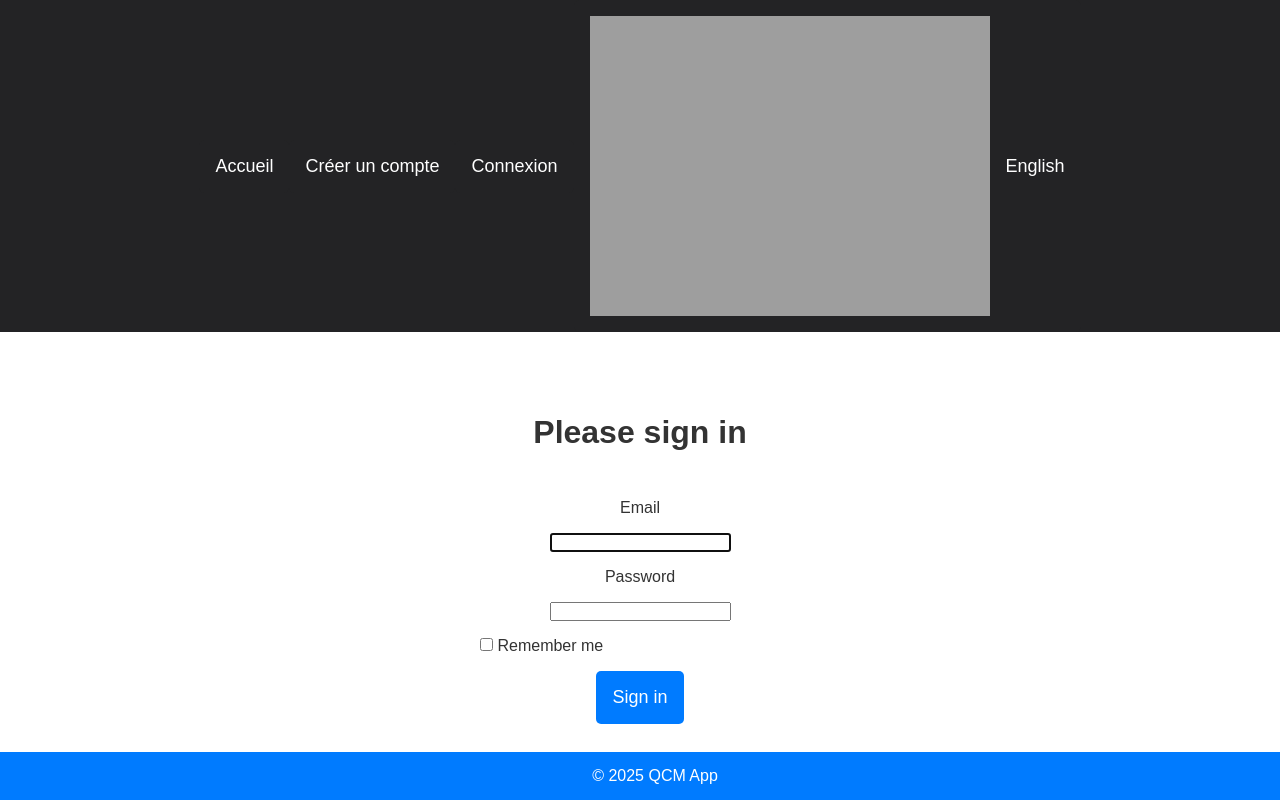
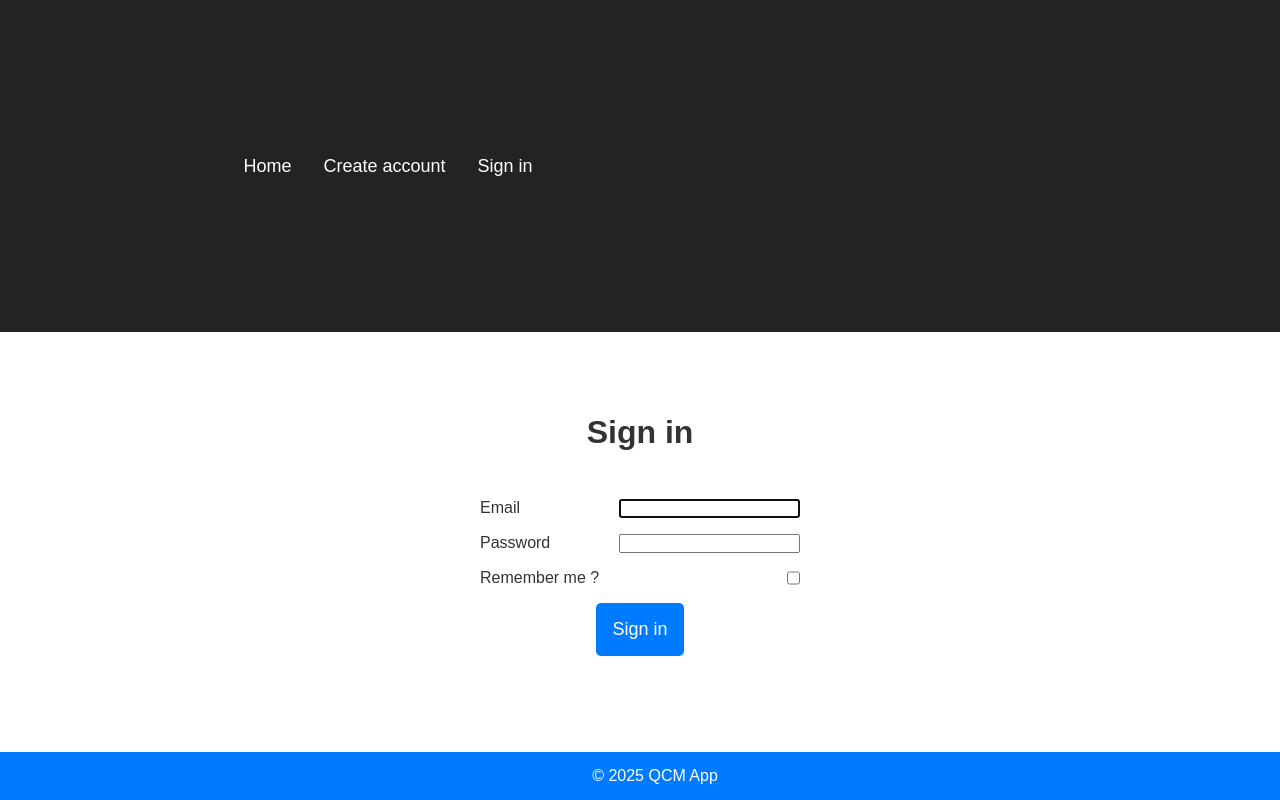
Before and after one commit to DeoxysTheGod/symfony-project-test, a Symfony app: template templates/security/login.html.twig in a window 1280 px wide. Run offline with Twig, Linux system fonts and the light colour scheme; the template is opened without the code that fills it, so the values that code supplies are empty; style sheets or scripts are compiled from the project's sources; some libraries are stand-ins or nearby versions.

Commit message:
adding translate system

```diff
--- a/assets/app.js
+++ b/assets/app.js
@@ -17,21 +17,32 @@ document.addEventListener("DOMContentLoaded", async function () {
             const li = document.createElement("li");
             const flagUrl = `${apiUrl}${lang.flag}`;
             li.innerHTML = `<img src="${flagUrl}" alt="${lang.name}"> ${lang.name}`;
-            li.addEventListener("click", () => changeLanguage(lang.code, flagUrl, lang.name));
+            li.addEventListener("click", () => {
+              changeLanguage(lang.code, flagUrl, lang.name);
+              location.reload()
+            });
             languageList.appendChild(li);
             if (lang.code === localStorage.getItem("lang")) {
                 changeLanguage(lang.code, flagUrl, lang.name);
             }
         });
+
+        languageBtn.classList.remove("invisible");
     } catch (error) {
       console.error("Error during languages loading:", error);
     }
 
     function changeLanguage(code, flag, name) {
-        currentFlag.src = flag;
-        currentFlag.alt = name;
-        currentLang.textContent = name;
-        document.documentElement.lang = code;
-        localStorage.setItem("lang", code);
+      currentFlag.src = flag;
+      currentFlag.alt = name;
+      currentLang.textContent = name;
+      document.documentElement.lang = code;
+      localStorage.setItem("lang", code);
+      fetch(`/change-locale/${code}`, {
+        method: 'POST',
+        headers: {
+          'Content-Type': 'application/json',
+        }
+      });
     }
 });
--- a/assets/scripts/start.js
+++ b/assets/scripts/start.js
@@ -1,5 +1,8 @@
-console.log('This is from start')
+languageCode = localStorage.getItem("lang");
 
-if (localStorage.getItem("lang")) {
-    document.documentElement.lang = localStorage.getItem("lang");
+if (!languageCode) {
+  localStorage.setItem("lang", "fr");
+  languageCode = "fr";
 }
+
+document.documentElement.lang = languageCode;
--- a/assets/styles/app.css
+++ b/assets/styles/app.css
@@ -176,3 +176,12 @@ form {
     }
   }
 }
+
+/* Utils */
+.invisible {
+    opacity: 0;
+}
+
+.hidden {
+  display: none;
+}
--- a/templates/base.html.twig
+++ b/templates/base.html.twig
@@ -11,20 +11,20 @@
     <header>
         <nav class="nav">
             <ul class="container">
-                <li><a class="btn" href="{{ path('app_home') }}">Accueil</a></li>
+                <li><a class="btn" href="{{ path('app_home') }}">{{ "home" | trans }}</a></li>
                 {% if app.user %}
-                <li><a class="btn" href="{{ path('app_question_list') }}">Liste des Questions</a></li>
-                <li><a class="btn" href="{{ path('app_question_new') }}">Ajouter une Question</a></li>
-                <li class="end-nav nav-logout"><a class="btn" href="{{ path('app_logout') }}">Déconnexion</a></li>
+                <li><a class="btn" href="{{ path('app_question_list') }}">{{ 'question.list' | trans }}</a></li>
+                <li><a class="btn" href="{{ path('app_question_new') }}">{{ 'question.add' | trans }}</a></li>
+                <li class="end-nav nav-logout"><a class="btn" href="{{ path('app_logout') }}">{{ 'account.logout' | trans }}</a></li>
                 {% else %}
-                <li class="end-nav"><a class="btn" href="{{ path('app_register') }}">Créer un compte</a></li>
-                <li class="end-nav"><a class="btn" href="{{ path('app_login') }}">Connexion</a></li>
+                <li class="end-nav"><a class="btn" href="{{ path('app_register') }}">{{ 'account.create-account' | trans }}</a></li>
+                <li class="end-nav"><a class="btn" href="{{ path('app_login') }}">{{ 'account.signin' | trans }}</a></li>
                 {% endif %}
                 <li>
                   <div class="dropdown">
-                    <button id="language-btn" class="btn">
-                      <img id="current-flag" src="http://127.0.0.1:8001/images/flags/en.png" alt="English">
-                      <span id="current-lang">English</span>
+                    <button id="language-btn" class="btn invisible">
+                      <img id="current-flag" src="http://127.0.0.1:8001/images/flags/fr.png" alt="France">
+                      <span id="current-lang">France</span>
                     </button>
                     <ul id="language-list" class="dropdown-menu"></ul>
                   </div>
--- a/templates/security/login.html.twig
+++ b/templates/security/login.html.twig
@@ -10,28 +10,30 @@
 
     {% if app.user %}
         <div class="mb-3">
-            You are logged in as {{ app.user.userIdentifier }}, <a href="{{ path('app_logout') }}">Logout</a>
+            You are logged in as {{ app.user.userIdentifier }}, <a href="{{ path('app_logout') }}">{{ 'account.logout' | trans }}</a>
         </div>
     {% endif %}
 
-    <h1 class="h3 mb-3 font-weight-normal">Please sign in</h1>
-    <label for="inputEmail">Email</label>
-    <input type="email" value="{{ last_username }}" name="email" id="inputEmail" class="form-control" autocomplete="email" required autofocus>
-    <label for="inputPassword">Password</label>
-    <input type="password" name="password" id="inputPassword" class="form-control" autocomplete="current-password" required>
-
+    <h1 class="h3 mb-3 font-weight-normal">{{ 'account.signin' | trans }}</h1>
+    <div>
+      <label for="inputEmail">{{ 'form.email' | trans }}</label>
+      <input type="email" value="{{ last_username }}" name="email" id="inputEmail" class="form-control" autocomplete="email" required autofocus>
+    </div>
+    <div>
+      <label for="inputPassword">{{ 'form.password' | trans }}</label>
+      <input type="password" name="password" id="inputPassword" class="form-control" autocomplete="current-password" required>
+    </div>
     <input type="hidden" name="_csrf_token"
            value="{{ csrf_token('authenticate') }}"
     >
 
-    <div class="checkbox mb-3">
-        <label>
-            <input type="checkbox" name="_remember_me"> Remember me
-        </label>
+    <div class="checkbox">
+      <label>{{ 'form.remember-me' | trans }}</label>
+      <input type="checkbox" name="_remember_me">
     </div>
 
     <button class="btn btn-lg btn-primary" type="submit">
-        Sign in
+        {{ 'account.signin' | trans }}
     </button>
 </form>
 {% endblock %}
--- a/translations/messages.en.yaml
+++ b/translations/messages.en.yaml
@@ -1,5 +1,17 @@
+home: "Home"
 form:
   content: "Content"
   type: "Type"
   choices: "Choices"
   save: "Save"
+  password: "Password"
+  email: "Email"
+  register: "Register"
+  remember-me: "Remember me ?"
+question:
+  list: "Show questions"
+  add: "Add a question"
+account:
+  signin: "Sign in"
+  logout: "Log out"
+  create-account: "Create account"
```
Also changed, not shown: src/Controller/LocaleController.php (added, +27 -0 lines), src/EventSubscriber/LocaleSubscriber.php (added, +39 -0 lines), src/Form/RegistrationFormType.php (+6 -1 lines), templates/question/index.html.twig (deleted, +0 -14 lines), templates/registration/register.html.twig (+6 -5 lines), translations/messages.fr.yaml (+12 -0 lines), 1 other file.
